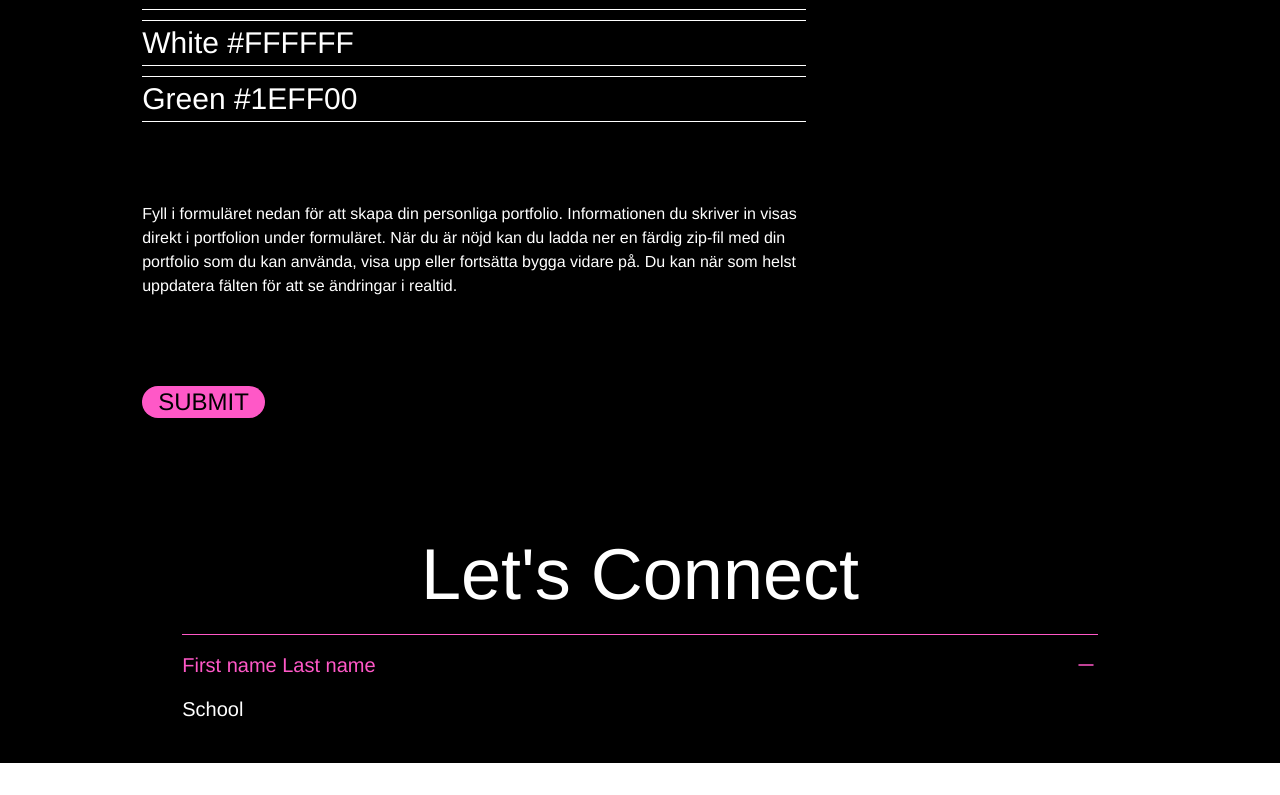
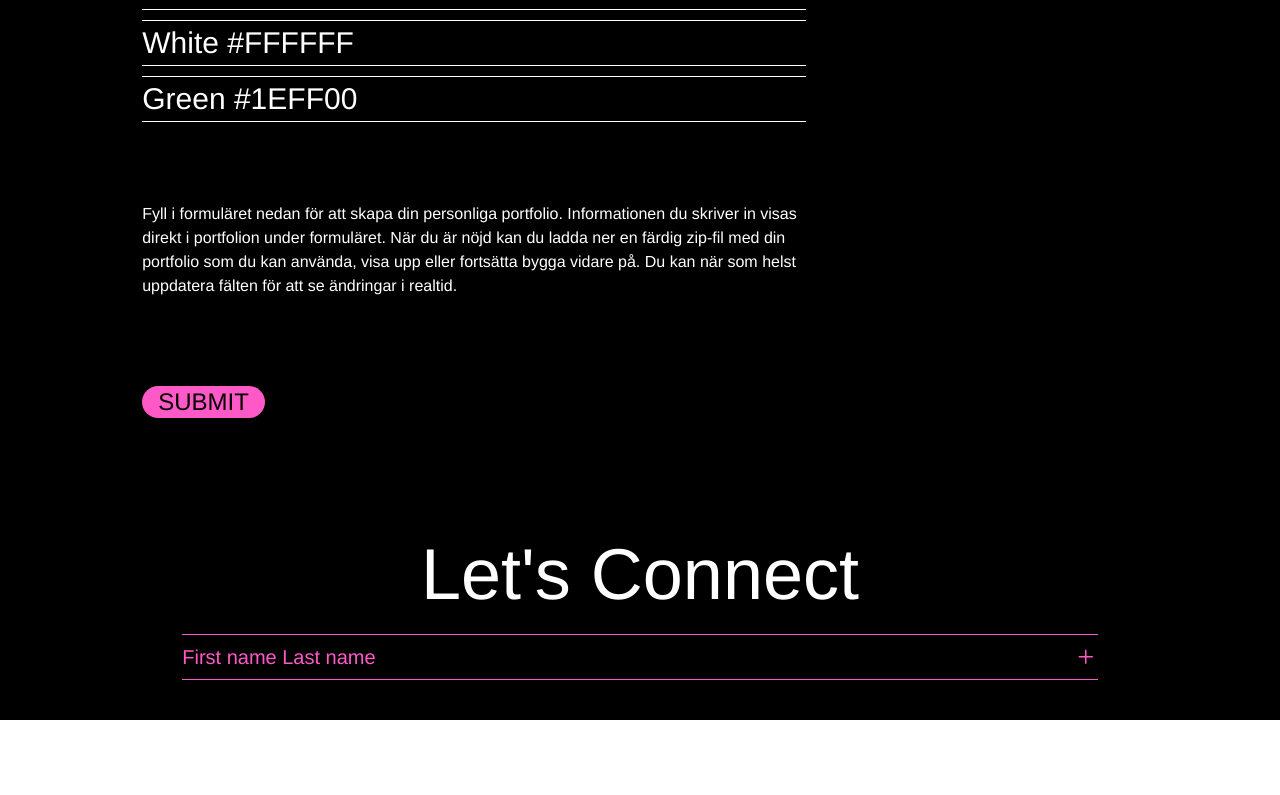
Before and after one commit to maxwelin/team-1, a React (Vite) app: page / in a window 1280 px wide. Shown: the part 2141-2936 px from the top of the page. After the commit the page ends 2893 px from the top, so only its background shows below. Built offline with nearby package versions, Linux system fonts and the light colour scheme.

Commit message:
first and last name shown on default, fixed plus icon placement and added smooth transition animation

```diff
--- a/src/components/Portfolio/Footer.jsx
+++ b/src/components/Portfolio/Footer.jsx
@@ -1,34 +1,62 @@
-import { useState, useContext } from 'react';
+import { useState, useRef, useEffect } from 'react';
+import { useContext } from 'react';
 import { FormContext } from '../providers/FormContext';
 import { GoPlus } from "react-icons/go";  // plus icon
 import { HiOutlineMinus } from "react-icons/hi2"; // minus icon
 
 const Footer = () => {
   const { firstName, lastName, school } = useContext(FormContext);
-  const [isOpen, setIsOpen] = useState(true); // initially open
+  const [isOpen, setIsOpen] = useState(false);
+  const [height, setHeight] = useState(0);
+  const contentRef = useRef(null);
 
   const toggleFooter = () => {
-    setIsOpen(!isOpen);
+    setIsOpen(prev => !prev);
   };
+
+  useEffect(() => {
+    if (contentRef.current) {
+      setHeight(contentRef.current.scrollHeight);
+    }
+  }, [isOpen]);
 
   return (
     <div className="bg-black text-white text-xl mx-10 my-10">
       <h1 className="text-7xl text-center mb-6">Let's Connect</h1>
+
+      {/* upper line */}
       <div className="w-full mx-auto border-b-1 border-[#FF58C7]" />
-      <div className="flex justify-between items-center mt-4">
-        {isOpen && (
-          <h2 className="text-xl text-[#FF58C7]">{firstName} {lastName}</h2>
+
+      {/* clickable area */}
+      <div
+        className="flex justify-between items-center cursor-pointer py-2"
+        onClick={toggleFooter}
+      >
+        {/* always show firstName and lastName */}
+        <h2 className="text-xl text-[#FF58C7]">{firstName} {lastName}</h2>
+        {isOpen ? (
+          <HiOutlineMinus className="text-2xl text-[#FF58C7]" />
+        ) : (
+          <GoPlus className="text-2xl text-[#FF58C7]" />
         )}
-        <button onClick={toggleFooter} className="text-2xl text-[#FF58C7]">
-          {isOpen ? <HiOutlineMinus /> : <GoPlus />}
-        </button>
       </div>
 
-      {isOpen && (
-        <div className="mt-4">
+      {/* animated section */}
+      <div
+        style={{
+          maxHeight: isOpen ? `${height + 16}px` : '0px',
+          overflow: 'hidden',
+          transition: 'max-height 0.5s ease, opacity 0.5s ease',
+          opacity: isOpen ? 1 : 0,
+        }}
+      >
+        <div ref={contentRef} className="mt-4 flex justify-left">
           <h2 className="text-xl">{school}</h2>
         </div>
-      )}
+      </div>
+
+      {/* bottom line */}
+      <div className="w-full mx-auto border-b-1 border-[#FF58C7]" />
     </div>
   );
 };
```
